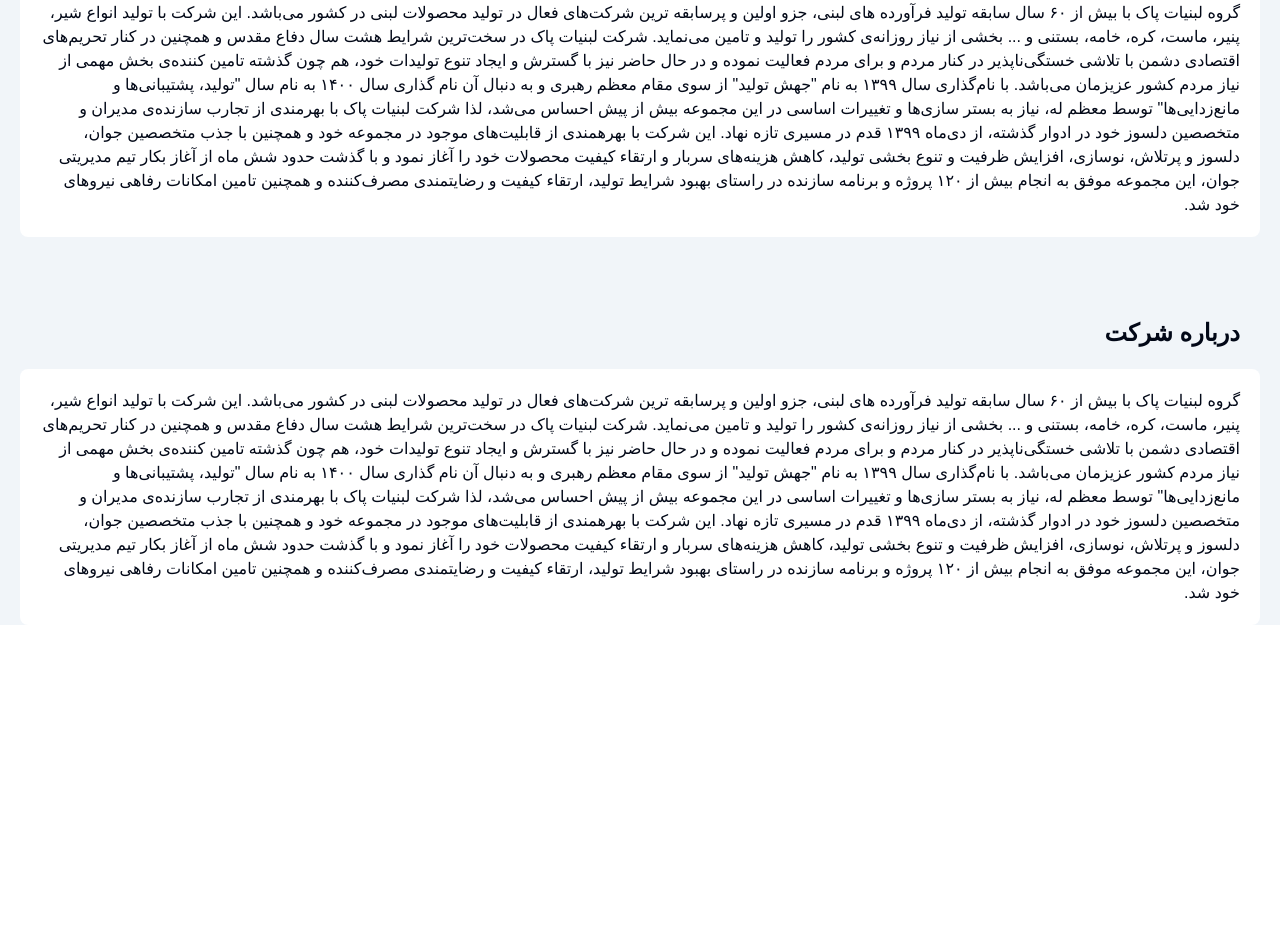
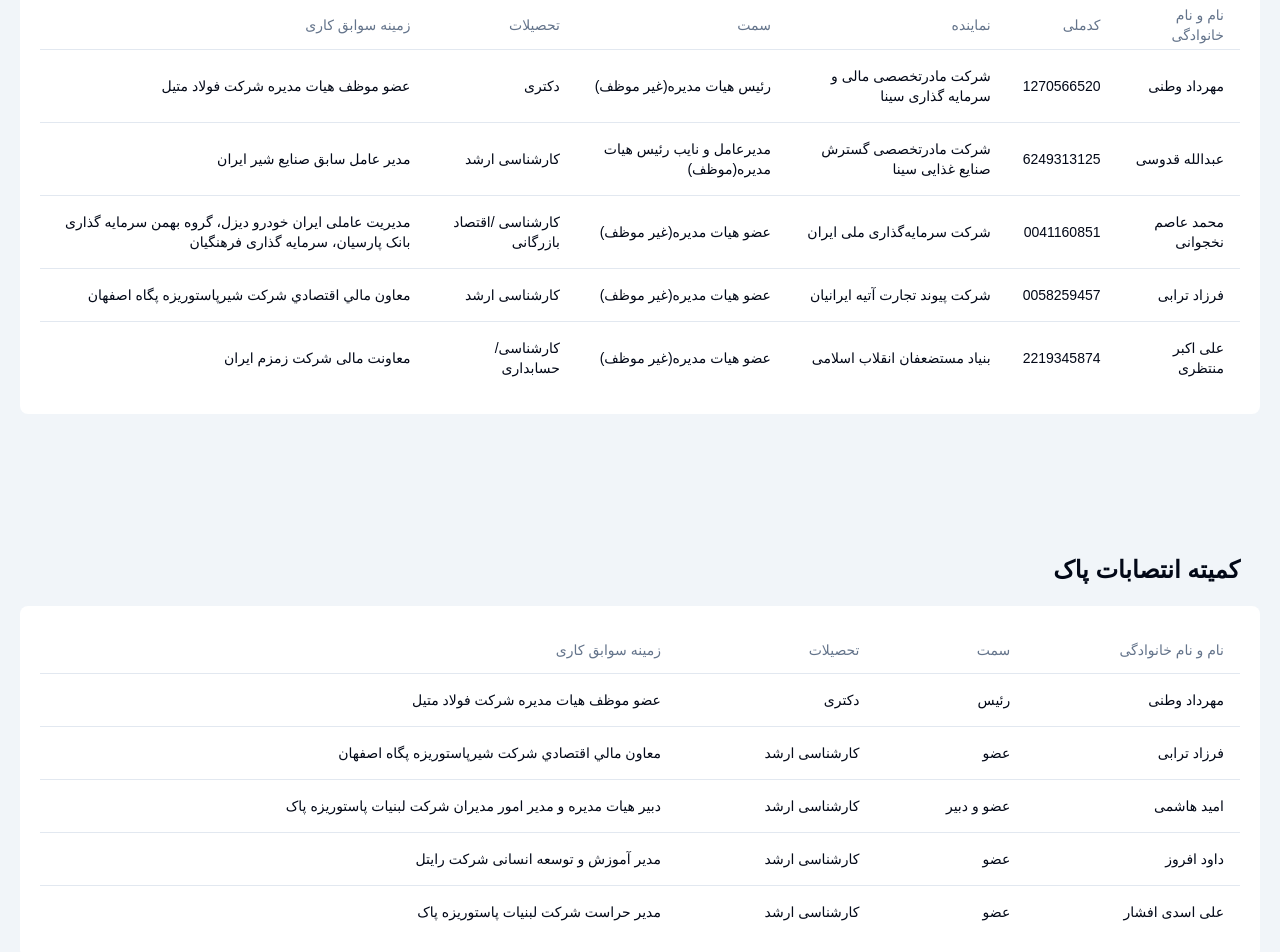
Before and after one commit to madixiu/pakdairy, a Next.js app: page /about in a window 1280 px wide. Shown: the part 700-1652 px from the top of the page. Before the commit the page ends 1345 px from the top, so only its background shows below. Built offline with nearby package versions, Linux system fonts and the light colour scheme; a web font is replaced by a local one.

Commit message:
+tables to about

```diff
--- a/src/app/about/page.jsx
+++ b/src/app/about/page.jsx
@@ -1,4 +1,89 @@
+import {
+  Table,
+  TableBody,
+  TableCell,
+  TableHead,
+  TableHeader,
+  TableRow,
+} from '@/components/ui/table';
+
 function About() {
+  const HeadQuarterList = [
+    {
+      name: 'مهرداد وطنی',
+      nationalCode: '1270566520',
+      represent: 'شرکت مادرتخصصی مالی و سرمایه گذاری سینا',
+      position: 'رئیس هیات مدیره(غیر موظف)',
+      education: 'دکتری',
+      backgroundExperience: 'عضو موظف هیات مدیره شرکت فولاد متیل',
+    },
+    {
+      name: 'عبدالله قدوسی',
+      nationalCode: '6249313125',
+      represent: 'شرکت مادرتخصصی گسترش صنایع غذایی سینا',
+      position: 'مدیرعامل و نایب رئیس هیات مدیره(موظف)',
+      education: 'کارشناسی ارشد	',
+      backgroundExperience: 'مدیر عامل سابق صنایع شیر ایران',
+    },
+    {
+      name: 'محمد عاصم نخجوانی',
+      nationalCode: '0041160851',
+      represent: 'شرکت سرمایه‌گذاری ملی ایران',
+      position: 'عضو هیات مدیره(غیر موظف)',
+      education: 'کارشناسی /اقتصاد بازرگانی',
+      backgroundExperience:
+        'مدیریت عاملی ایران خودرو دیزل، گروه بهمن سرمایه گذاری بانک پارسیان، سرمایه گذاری فرهنگیان',
+    },
+    {
+      name: 'فرزاد ترابی',
+      nationalCode: '0058259457',
+      represent: 'شرکت پیوند تجارت آتیه ایرانیان',
+      position: 'عضو هیات مدیره(غیر موظف)',
+      education: 'کارشناسی ارشد	',
+      backgroundExperience: 'معاون مالي اقتصادي شرکت شيرپاستوريزه پگاه اصفهان',
+    },
+    {
+      name: 'علی اکبر منتظری',
+      nationalCode: '2219345874',
+      represent: 'بنیاد مستضعفان انقلاب اسلامی',
+      position: 'عضو هیات مدیره(غیر موظف)',
+      education: 'کارشناسی/ حسابداری',
+      backgroundExperience: 'معاونت مالی شرکت زمزم ایران',
+    },
+  ];
+  const AppointmentsCommitteeList = [
+    {
+      name:  'مهرداد وطنی	',
+      position: 'رئیس',
+      education: 'دکتری',
+      backgroundExperience: 'عضو موظف هیات مدیره شرکت فولاد متیل',
+    },
+    {
+      name:  'فرزاد ترابی',
+      position: 'عضو',
+      education: 'کارشناسی ارشد	',
+      backgroundExperience: 'معاون مالي اقتصادي شرکت شيرپاستوريزه پگاه اصفهان',
+    },
+    {
+      name:  'امید هاشمی',
+      position: 'عضو و دبیر	',
+      education: 'کارشناسی ارشد	',
+      backgroundExperience: 'دبیر هیات مدیره و مدیر امور مدیران شرکت لبنیات پاستوریزه پاک',
+    },
+    {
+      name:  'داود افروز',
+      position: 'عضو',
+      education: 'کارشناسی ارشد	',
+      backgroundExperience: 'مدیر آموزش و توسعه انسانی شرکت رایتل',
+    },
+    {
+      name:  'علی اسدی افشار',
+      position: 'عضو',
+      education: 'کارشناسی ارشد	',
+      backgroundExperience: 'مدیر حراست شرکت لبنیات پاستوریزه پاک',
+    },
+
+  ];
   const aboutUStext =
     'گروه لبنیات پاک با بیش از ۶۰ سال سابقه تولید فرآورده های لبنی، جزو اولین و پرسابقه ترین شرکت‌های فعال در تولید محصولات لبنی در کشور می‌باشد. این شرکت با تولید انواع شیر، پنیر، ماست، کره، خامه، بستنی و ... بخشی از نیاز روزانه‌ی کشور را تولید و تامین می‌نماید. شرکت لبنیات پاک در سخت‌ترین شرایط هشت سال دفاع مقدس و همچنین در کنار تحریم‌های اقتصادی دشمن با تلاشی خستگی‌ناپذیر در کنار مردم و برای مردم فعالیت نموده و در حال حاضر نیز با گسترش و ایجاد تنوع تولیدات خود، هم چون گذشته تامین کننده‌ی بخش مهمی از نیاز مردم کشور عزیزمان می‌باشد. با نام‌گذاری سال ۱۳۹۹ به نام "جهش تولید" از سوی مقام معظم رهبری و به دنبال آن نام گذاری سال ۱۴۰۰ به نام سال "تولید، پشتیبانی‌ها و مانع‌زدایی‌ها" توسط معظم له، نیاز به بستر سازی‌ها و تغییرات اساسی در این مجموعه بیش از پیش احساس می‌شد، لذا شرکت لبنیات پاک با بهرمندی از تجارب سازنده‌ی مدیران و متخصصین دلسوز خود در ادوار گذشته، از دی‌ماه ۱۳۹۹ قدم در مسیری تازه نهاد. این شرکت با بهرهمندی از قابلیت‌های موجود در مجموعه خود و همچنین با جذب متخصصین جوان، دلسوز و پرتلاش، نوسازی، افزایش ظرفیت و تنوع بخشی تولید، کاهش هزینه‌های سربار و ارتقاء کیفیت محصولات خود را آغاز نمود و با گذشت حدود شش ماه از آغاز بکار تیم مدیریتی جوان، این مجموعه موفق به انجام بیش از ۱۲۰ پروژه و برنامه سازنده در راستای بهبود شرایط تولید، ارتقاء کیفیت و رضایتمندی مصرف‌کننده و همچنین تامین امکانات رفاهی نیروهای خود شد.';
   return (
@@ -18,24 +103,83 @@
             درباره شرکت
           </h2>
           <div className="m-5 p-5 rounded-lg">
-            <span className="text-justify leading-8 text-white">{aboutUStext}</span>
+            <span className="text-justify leading-8 text-white">
+              {aboutUStext}
+            </span>
           </div>
         </div>
       </section>
-      <div className="mt-20">
+      <div className="mt-20 pb-10">
         <h2 className="text-2xl font-bold text-right ms-10 mb-4">
-          درباره شرکت
+          اعضای هیات مدیره شرکت لبنیات پاک
         </h2>
         <div className="m-5 p-5 bg-white rounded-lg">
-          <span className="text-justify">{aboutUStext}</span>
+          <Table>
+            {/* <TableCaption>A list of your recent HeadQuarterList.</TableCaption> */}
+            <TableHeader>
+              <TableRow>
+                <TableHead className="text-right">نام و نام خانوادگی</TableHead>
+                <TableHead className="text-right">کدملی</TableHead>
+                <TableHead className="text-right">نماینده</TableHead>
+                <TableHead className="text-right">سمت</TableHead>
+                <TableHead className="text-right">تحصیلات</TableHead>
+                <TableHead className="text-right">زمینه سوابق کاری</TableHead>
+              </TableRow>
+            </TableHeader>
+            <TableBody>
+              {HeadQuarterList.map((person) => (
+                <TableRow key={person.nationalCode}>
+                  <TableCell className="font-medium">{person.name}</TableCell>
+                  <TableCell>{person.nationalCode}</TableCell>
+                  <TableCell>{person.represent}</TableCell>
+                  <TableCell className="text-right">
+                    {person.position}
+                  </TableCell>
+                  <TableCell className="text-right">
+                    {person.education}
+                  </TableCell>
+                  <TableCell className="text-right">
+                    {person.backgroundExperience}
+                  </TableCell>
+                </TableRow>
+              ))}
+            </TableBody>
+          </Table>
         </div>
       </div>
-      <div className="mt-20">
+      <div className="mt-20 pb-20">
         <h2 className="text-2xl font-bold text-right ms-10 mb-4">
-          درباره شرکت
+          کمیته انتصابات پاک
         </h2>
         <div className="m-5 p-5 bg-white rounded-lg">
-          <span className="text-justify">{aboutUStext}</span>
+          <Table>
+            {/* <TableCaption>A list of your recent HeadQuarterList.</TableCaption> */}
+            <TableHeader>
+              <TableRow>
+                <TableHead className="text-right">نام و نام خانوادگی</TableHead>
+                <TableHead className="text-right">سمت</TableHead>
+                <TableHead className="text-right">تحصیلات</TableHead>
+                <TableHead className="text-right">زمینه سوابق کاری</TableHead>
+              </TableRow>
+            </TableHeader>
+            <TableBody>
+              {AppointmentsCommitteeList.map((person) => (
+                <TableRow key={person.nationalCode}>
+                  <TableCell className="font-medium">{person.name}</TableCell>
+
+                  <TableCell className="text-right">
+                    {person.position}
+                  </TableCell>
+                  <TableCell className="text-right">
+                    {person.education}
+                  </TableCell>
+                  <TableCell className="text-right">
+                    {person.backgroundExperience}
+                  </TableCell>
+                </TableRow>
+              ))}
+            </TableBody>
+          </Table>
         </div>
       </div>
     </div>
--- a/src/app/corporate/page.jsx
+++ b/src/app/corporate/page.jsx
@@ -1,5 +1,3 @@
-
-
 function Corporate() {
   return (
     <div>
@@ -8,7 +6,8 @@
       </div>
 
       <div className="hidden lg:block">
-        This div is hidden on mobile and tablet, but shown on large screens and larger.
+        This div is hidden on mobile and tablet, but shown on large screens and
+        larger.
       </div>
     </div>
   );
--- /dev/null
+++ b/src/app/products/page.jsx
@@ -0,0 +1,7 @@
+function Products() {
+  return (
+    <div>this is products</div>
+   );
+}
+
+export default Products;
--- /dev/null
+++ b/src/components/ui/table.jsx
@@ -0,0 +1,86 @@
+import * as React from "react"
+
+import { cn } from "@/lib/utils"
+
+const Table = React.forwardRef(({ className, ...props }, ref) => (
+  <div className="relative w-full overflow-auto">
+    <table
+      ref={ref}
+      className={cn("w-full caption-bottom text-sm", className)}
+      {...props} />
+  </div>
+))
+Table.displayName = "Table"
+
+const TableHeader = React.forwardRef(({ className, ...props }, ref) => (
+  <thead ref={ref} className={cn("[&_tr]:border-b", className)} {...props} />
+))
+TableHeader.displayName = "TableHeader"
+
+const TableBody = React.forwardRef(({ className, ...props }, ref) => (
+  <tbody
+    ref={ref}
+    className={cn("[&_tr:last-child]:border-0", className)}
+    {...props} />
+))
+TableBody.displayName = "TableBody"
+
+const TableFooter = React.forwardRef(({ className, ...props }, ref) => (
+  <tfoot
+    ref={ref}
+    className={cn(
+      "border-t bg-slate-100/50 font-medium [&>tr]:last:border-b-0 dark:bg-slate-800/50",
+      className
+    )}
+    {...props} />
+))
+TableFooter.displayName = "TableFooter"
+
+const TableRow = React.forwardRef(({ className, ...props }, ref) => (
+  <tr
+    ref={ref}
+    className={cn(
+      "border-b transition-colors hover:bg-slate-100/50 data-[state=selected]:bg-slate-100 dark:hover:bg-slate-800/50 dark:data-[state=selected]:bg-slate-800",
+      className
+    )}
+    {...props} />
+))
+TableRow.displayName = "TableRow"
+
+const TableHead = React.forwardRef(({ className, ...props }, ref) => (
+  <th
+    ref={ref}
+    className={cn(
+      "h-12 px-4 text-left align-middle font-medium text-slate-500 [&:has([role=checkbox])]:pr-0 dark:text-slate-400",
+      className
+    )}
+    {...props} />
+))
+TableHead.displayName = "TableHead"
+
+const TableCell = React.forwardRef(({ className, ...props }, ref) => (
+  <td
+    ref={ref}
+    className={cn("p-4 align-middle [&:has([role=checkbox])]:pr-0", className)}
+    {...props} />
+))
+TableCell.displayName = "TableCell"
+
+const TableCaption = React.forwardRef(({ className, ...props }, ref) => (
+  <caption
+    ref={ref}
+    className={cn("mt-4 text-sm text-slate-500 dark:text-slate-400", className)}
+    {...props} />
+))
+TableCaption.displayName = "TableCaption"
+
+export {
+  Table,
+  TableHeader,
+  TableBody,
+  TableFooter,
+  TableHead,
+  TableRow,
+  TableCell,
+  TableCaption,
+}
```
Also changed, not shown: src/app/Components/Topbar.jsx (+6 -6 lines). Lines whose indentation alone changed are shown as unchanged.
